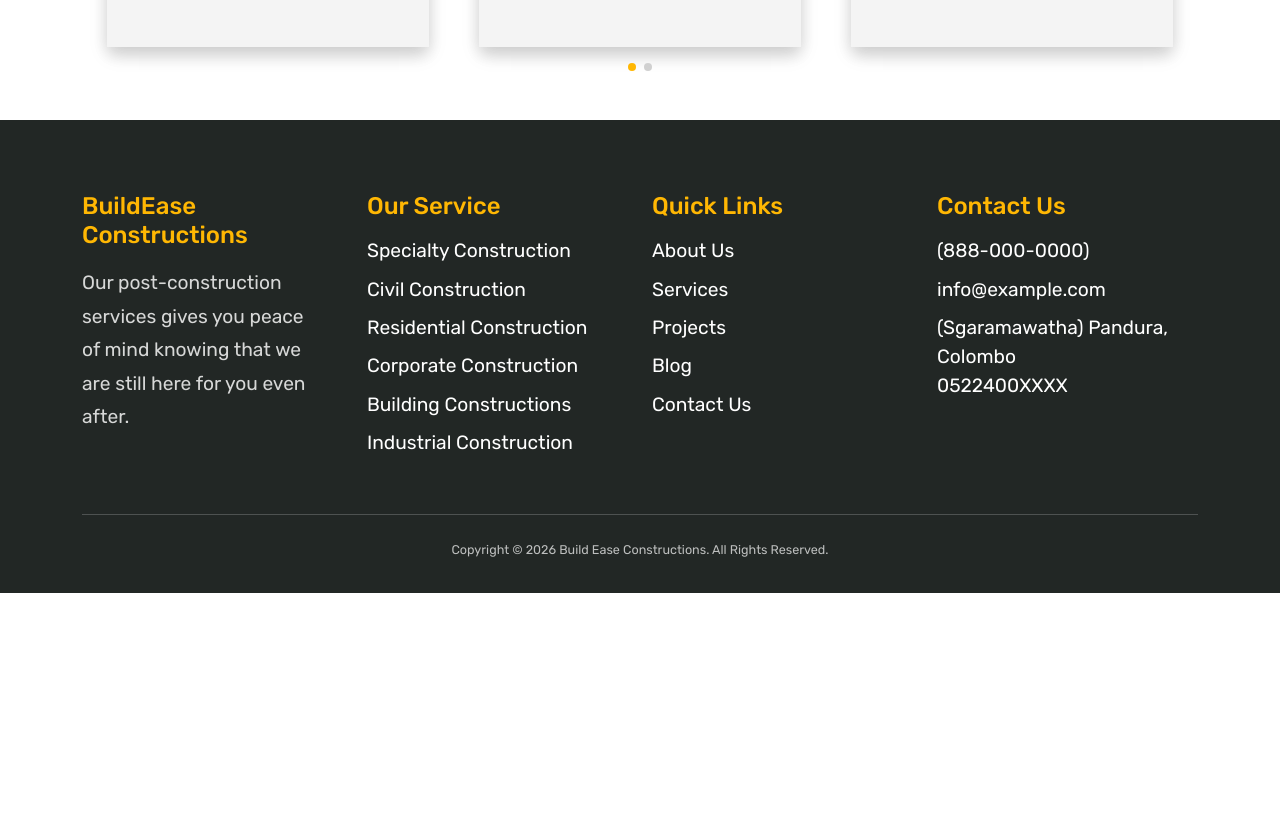
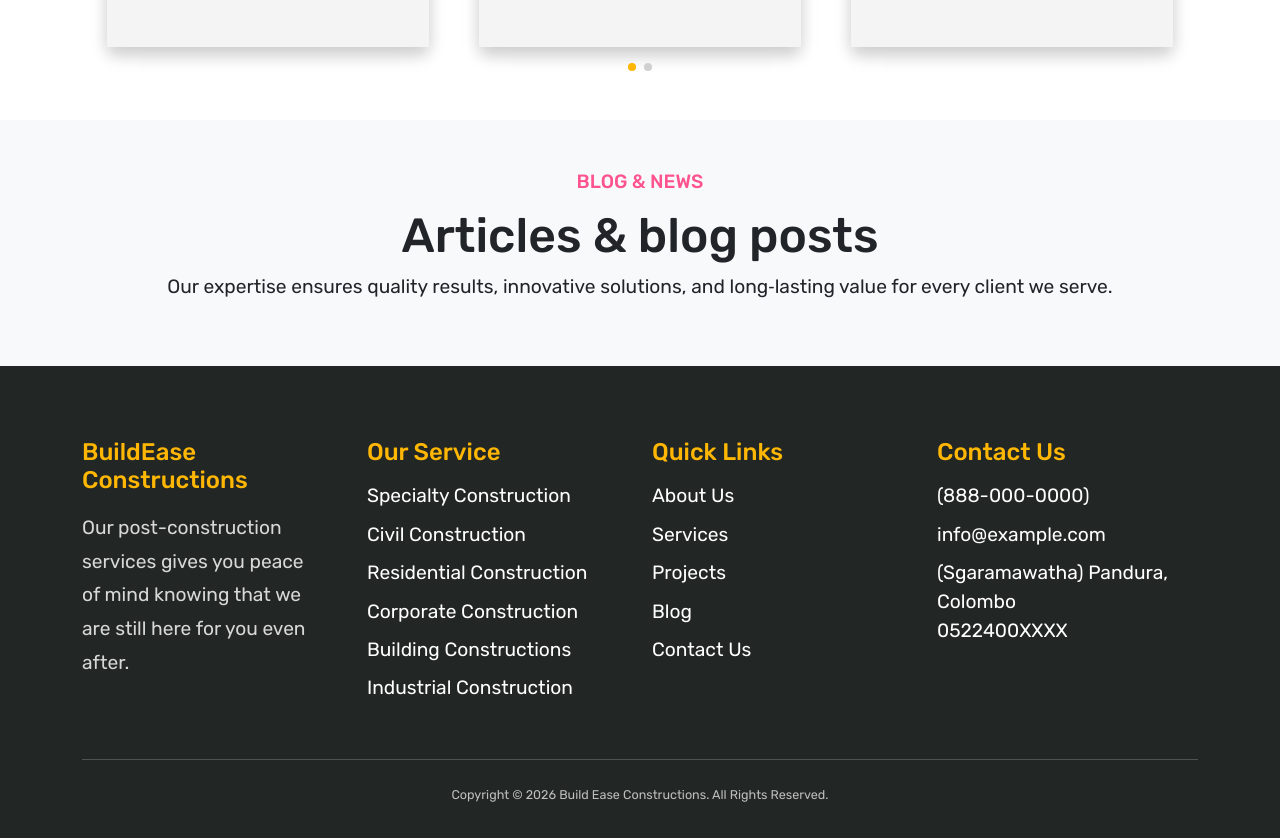
Before and after one commit to nethmalgeesaraux/Construction-Website-React-Laravel, a React (Vite) app in the folder frontend/: page / in a window 1280 px wide. Shown: the part 4400-5238 px from the top of the page. Before the commit the page ends 4993 px from the top, so only its background shows below. Built offline with nearby package versions, Linux system fonts and the light colour scheme.

Commit message:
add Blog & News section to Home component with header and description

```diff
--- a/frontend/src/Components/frontend/Home.jsx
+++ b/frontend/src/Components/frontend/Home.jsx
@@ -707,6 +707,18 @@ const Home = () => {
                     </div>
                 </section>
 
+                {/* Blog & News Section */}
+                <section className='section-6 bg-light py-5'>
+                    <div className='container'>
+                        <div className='section-header text-center'>
+                            <span>Blog & News</span>
+                            <h2>Articles & blog posts</h2>
+                            <p>Our expertise ensures quality results, innovative solutions, and long‑lasting value for every client we serve.</p>
+                        </div>
+                    </div>
+                </section>
+
+
 
             </main>
 
```
